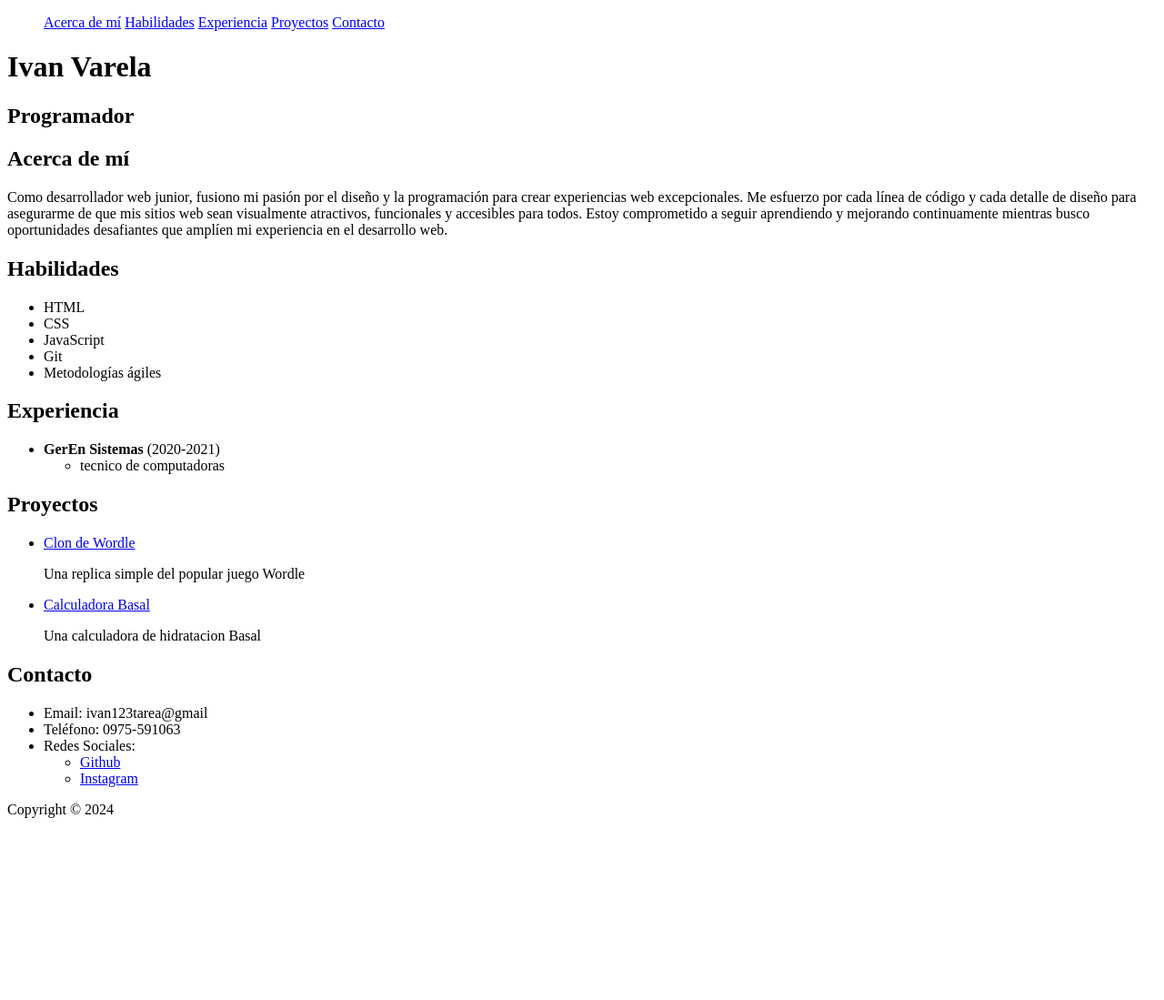
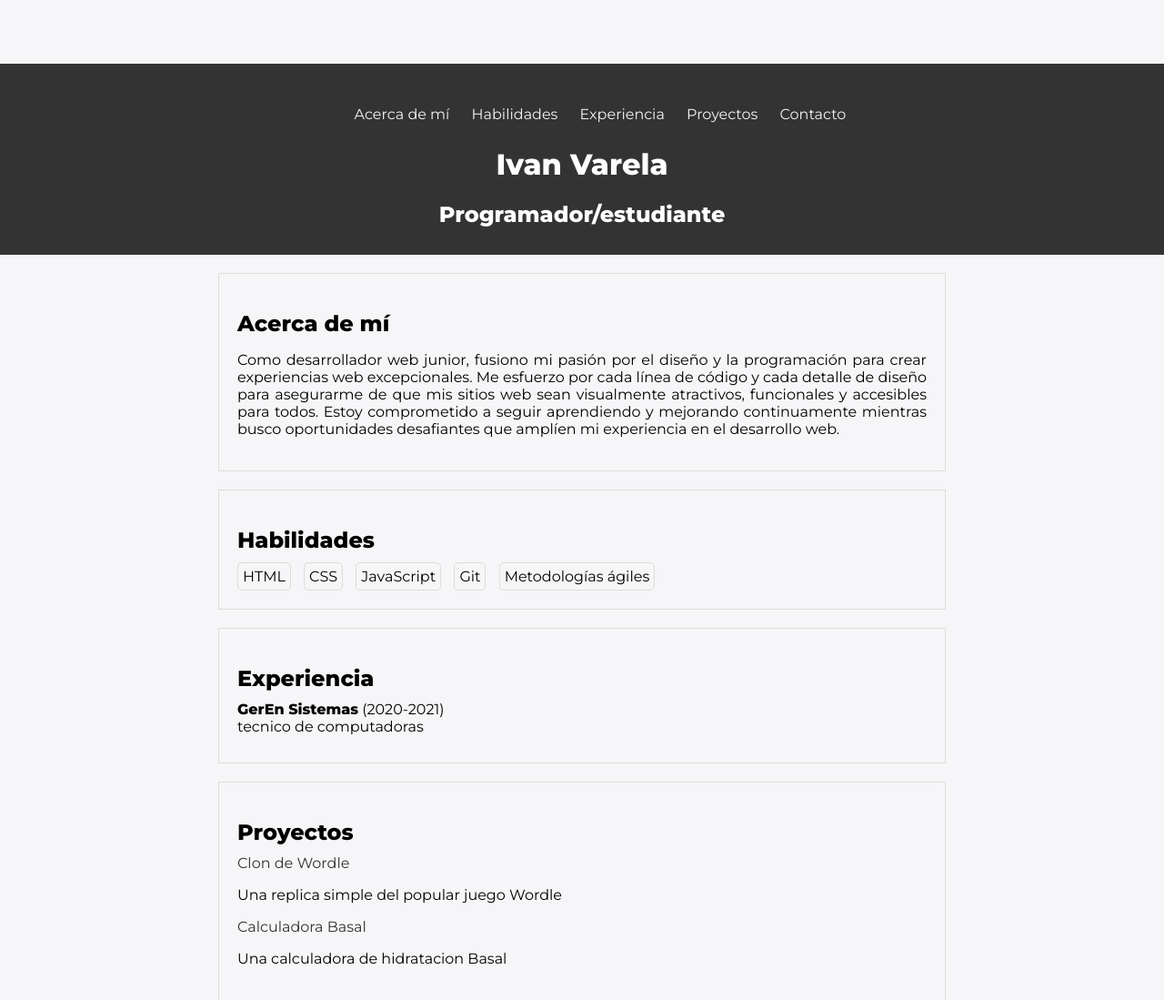
Before and after one commit to IvanVG3/PortafolioWeb, a plain HTML site: page index.html in a window 1280 px wide. Shown: the top 1099 px of the page at 91% size. Before the commit the page ends 915 px from the top, so only its background shows below. Drawn offline with Linux system fonts and the light colour scheme.

Commit message:
Add files via upload

```diff
--- a/index.html
+++ b/index.html
@@ -3,6 +3,7 @@
 
 <head>
     <title>Mi portafolio personal</title>
+    <link rel="stylesheet" href="./style.css" />
 </head>
 
 <body>
@@ -16,8 +17,8 @@
                 <a href="#contacto">Contacto</a>
             </ul>
         </nav>
-        <h1>Ivan Varela</h1>
-        <h2>Programador</h2>
+        <h1 class="animacion-titulo">Ivan Varela</h1>
+        <h2>Programador/estudiante</h2>
     </header>
     <main>
         <section id="acerca-de-mi">
```
